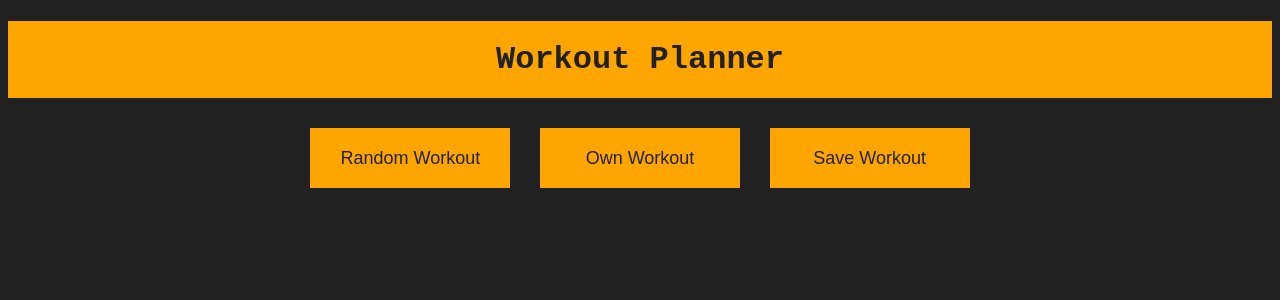
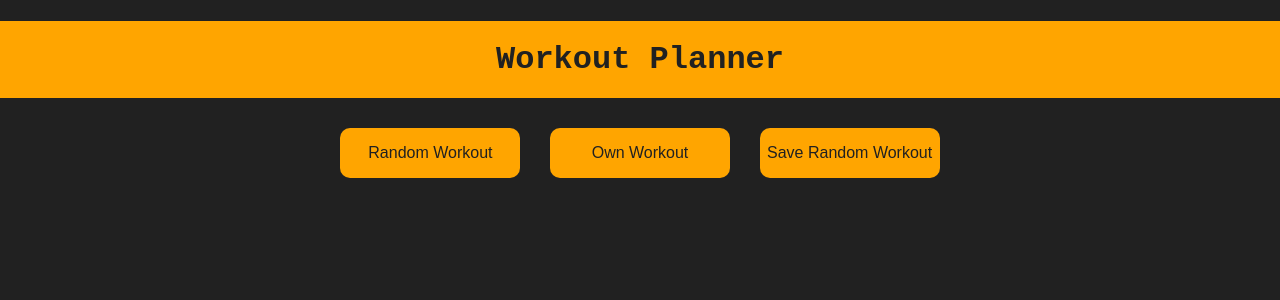
Before and after one commit to mveikkol/workout_planner, a Flask app: page / in a window 1280 px wide. Shown: the top 300 px of the page. Run offline with Flask 3, Linux system fonts and the light colour scheme.

Commit message:
modified project work.

```diff
--- a/app.py
+++ b/app.py
@@ -1,11 +1,51 @@
-from flask import Flask, render_template
+from flask import Flask, render_template, request, jsonify
+from pprint import pprint
+from flask_sqlalchemy import SQLAlchemy
 import os
+
+current_directory = os.path.dirname(os.path.abspath(__file__))
+database_path = os.path.join(current_directory, 'workout.db')
+
 app = Flask(__name__)
+app.config['SQLALCHEMY_DATABASE_URI'] = f'sqlite:///{database_path}'
+db = SQLAlchemy(app)
+
+class Workout(db.Model):
+   id = db.Column(db.Integer, primary_key=True)
+   plan = db.Column(db.String(500), nullable=False)
+with app.app_context():
+   try:
+      db.create_all()
+   except Exception as e:
+      print("Error when creating the dataset:", e)
 
 @app.route("/")
 def index():
    return render_template("index.html")
 
+@app.route("/saveWorkout", methods=["POST"])
+def save_workout():
+   data = request.get_json()
+   workout_plan = data.get('workoutPlan')
+   new_workout = Workout(plan=workout_plan)
+   db.session.add(new_workout)
+   db.session.commit()
+   return jsonify({"message": "Workout saved successfully!"})
+
+@app.route("/getWorkouts", methods=["GET"])
+def get_workouts():
+   workouts = Workout.query.all()
+   workout_list = [{"id": workout.id, "plan": workout.plan} for workout in workouts]
+   return jsonify({"workouts": workout_list})
+
+
+@app.route("/viewDatabase", methods=["GET"])
+def view_database():
+    workouts = Workout.query.all()
+    workout_list = [{"id": workout.id, "plan": workout.plan} for workout in workouts]
+    pprint(workout_list)
+    return jsonify({"workouts": workout_list})
+
 if __name__ == "__main__":
-    port = int(os.environ.get("PORT", 5000))
-    app.run(debug=True,host='0.0.0.0',port=port)
+   port = int(os.environ.get("PORT", 5000))
+   app.run(debug=True, host='0.0.0.0', port=port, threaded=True)
--- a/templates/index.html
+++ b/templates/index.html
@@ -1,5 +1,6 @@
 <!DOCTYPE html>
 <html lang="en">
+
 <head>
     <meta charset="UTF-8">
     <meta name="viewport" content="width=device-width, initial-scale=1.0">
@@ -10,6 +11,8 @@
             color: white;
             font-family: 'Courier New', monospace;
             text-align: center;
+            margin: 0;
+            padding: 0;
         }
 
         h1 {
@@ -19,15 +22,18 @@
             margin-bottom: 20px;
         }
 
-        button {
+
+        .action-button {
             background-color: #FFA500;
             color: #212121;
-            width: 200px;
-            height: 60px;
-            font-size: 18px;
+            width: 180px;
+            height: 50px;
+            font-size: 16px;
             margin: 10px;
             border: none;
             cursor: pointer;
+            border-radius: 10px;
+            display: inline-block;
         }
 
         #workoutPlan {
@@ -35,30 +41,54 @@
             margin-top: 20px;
             white-space: pre-line;
         }
+
+        #message {
+            font-size: 16px;
+            margin-top: 10px;
+            color: #00FF00;
+        }
+
+        form {
+            display: none;
+        }
+
+        #userWorkout {
+            width: 300px;
+            padding: 10px;
+            font-size: 16px;
+        }
     </style>
 </head>
+
+
 <body>
 
     <div>
         <h1>Workout Planner</h1>
-        <button type="button" onclick="generateRandomWorkout()">Random Workout</button>
-        <button type="button" onclick="generateUserDefinedWorkout()">Own Workout</button>
-        <button type="button" onclick="saveWorkout()">Save Workout</button>
+
+        <button class="action-button" type="button" onclick="generateRandomWorkout()">Random Workout</button>
+        <button class="action-button" type="button" onclick="generateUserDefinedWorkout()">Own Workout</button>
+
+        <form id="ownWorkoutForm">
+            <label for="userWorkout">Enter your workout:</label>
+            <input type="text" id="userWorkout" name="userWorkout">
+            <button class="action-button" type="button" onclick="saveWorkout()">Save User Defined Workout</button>
+        </form>
+
+        <button class="action-button" type="button" onclick="saveRandomWorkout()">Save Random Workout</button>
+
         <div id="workoutPlan"></div>
+        <div id="message"></div>
     </div>
 
     <script>
-        var exercises = [
-            "Push-ups", "Sit-ups", "Squats", "Lunges", "Plank", "Jumping Jacks", "Burpees", "Bicep Curls", "Tricep Dips", "Deadlifts"
-        ];
-
+        var exercises = Array("Push-ups", "Sit-ups", "Squats", "Lunges", "Plank", "Jumping Jacks", "Burpees", "Bicep Curls", "Tricep Dips", "Deadlifts");
         var userDefinedWorkouts = [];
 
         function generateRandomWorkout() {
             var workoutPlan = "Your Random Workout Plan:\n";
             var remainingExercises = [...exercises];
-
-            var numExercises = Math.floor(Math.random() * 3) + 3; // random 3, 4 tai 5 exercise
+            var numExercises = Math.floor(Math.random() * 3) + 3;
 
             for (var i = 0; i < numExercises; i++) {
                 if (remainingExercises.length === 0) {
@@ -68,60 +98,79 @@
                 var randomExercise = remainingExercises.splice(randomIndex, 1)[0];
                 workoutPlan += "- " + randomExercise + " " + generateRandomReps() + "\n";
             }
-
             document.getElementById('workoutPlan').innerText = workoutPlan;
         }
 
         function generateUserDefinedWorkout() {
-            var userWorkout = prompt("Enter your workout separated by commas (e.g., Push-ups 3x12, Sit-ups 4x8, Squats 6x20):");
-            if (userWorkout) {
-                userDefinedWorkouts.push(userWorkout);
-                saveUserDefinedWorkouts();
-                var formattedUserWorkout = formatUserWorkout(userWorkout);
-                document.getElementById('workoutPlan').innerText = "\nYour User Defined Workout Plan:\n" + formattedUserWorkout;
-                alert("User-defined workout saved!");
-            }
+            document.getElementById('userWorkout').value = "";
+            document.getElementById('workoutPlan').innerText = "";
+            document.getElementById('message').innerText = "";
+            document.getElementById('ownWorkoutForm').style.display = "block";
         }
 
-        function formatUserWorkout(userWorkout) {
-            var exercises = userWorkout.split(',').map(function(item) {
-                var parts = item.trim().split(' ');
-                var exerciseName = parts.slice(0, -1).join(' ');
-                var setsAndReps = parts[parts.length - 1];
-                return "- " + exerciseName + " " + setsAndReps;
-            });
-
-            return exercises.join('\n');
-        }
-
-
         function generateRandomReps() {
-            var sets = Math.floor(Math.random() * 2) + 3; // random 3 or 4
+            var sets = Math.floor(Math.random() * 2) + 3;
             var reps = (sets === 3) ? 12 : 8;
-
             return sets + "x" + reps;
         }
 
         function saveWorkout() {
-            var workoutPlan = document.getElementById('workoutPlan').innerText;
-            var blob = new Blob([workoutPlan], { type: "text/plain;charset=utf-8" });
-            saveAs(blob, "workout_plan.txt");
+            var workoutPlan = document.getElementById('userWorkout').value;
+            if (workoutPlan.trim() !== "") {
+                saveUserDefinedWorkouts(workoutPlan);
+            } else {
+                alert("Please enter a workout plan.");
+            }
         }
 
-        function saveUserDefinedWorkouts() {
-            localStorage.setItem('userDefinedWorkouts', JSON.stringify(userDefinedWorkouts));
+        function saveUserDefinedWorkouts(userWorkout) {
+            return fetch("/saveWorkout", {
+                    method: "POST",
+                    headers: {
+                        "Content-Type": "application/json",
+                    },
+                    body: JSON.stringify({
+                        workoutPlan: userWorkout
+                    }),
+                })
+                .then(response => response.json())
+                .then(data => {
+                    console.log(data);
+                    getWorkouts();
+                    document.getElementById('message').innerText = data.message;
+                    document.getElementById('ownWorkoutForm').style.display = "none";
+                })
+                .catch(error => {
+                    console.error("Error:", error);
+                    alert("Failed to save workout!");
+                    throw error;
+                });
         }
 
-        // SaveAs function for creating a download link
-        function saveAs(blob, filename) {
-            var link = document.createElement('a');
-            link.href = window.URL.createObjectURL(blob);
-            link.download = filename;
-            document.body.appendChild(link);
-            link.click();
-            document.body.removeChild(link);
+        function saveRandomWorkout() {
+            var workoutPlan = document.getElementById('workoutPlan').innerText;
+            if (workoutPlan.trim() !== "") {
+                saveUserDefinedWorkouts(workoutPlan);
+            } else {
+                alert("No workout plan to save. Generate a random workout first.");
+            }
+        }
+
+        function getWorkouts() {
+            fetch("/getWorkouts")
+                .then(response => response.json())
+                .then(data => {
+                    var workoutList = data.workouts.map(workout => workout.plan);
+                    document.getElementById('workoutPlan').innerText = workoutList.join('\n');
+                    var latestWorkout = data.workouts[data.workouts.length - 1];
+                    document.getElementById('message').innerText = "Last workout: " + latestWorkout.plan;
+                })
+                .catch(error => {
+                    console.error("Error:", error);
+                });
         }
     </script>
 
 </body>
+
 </html>
```
Also changed, not shown: 1 other file.
